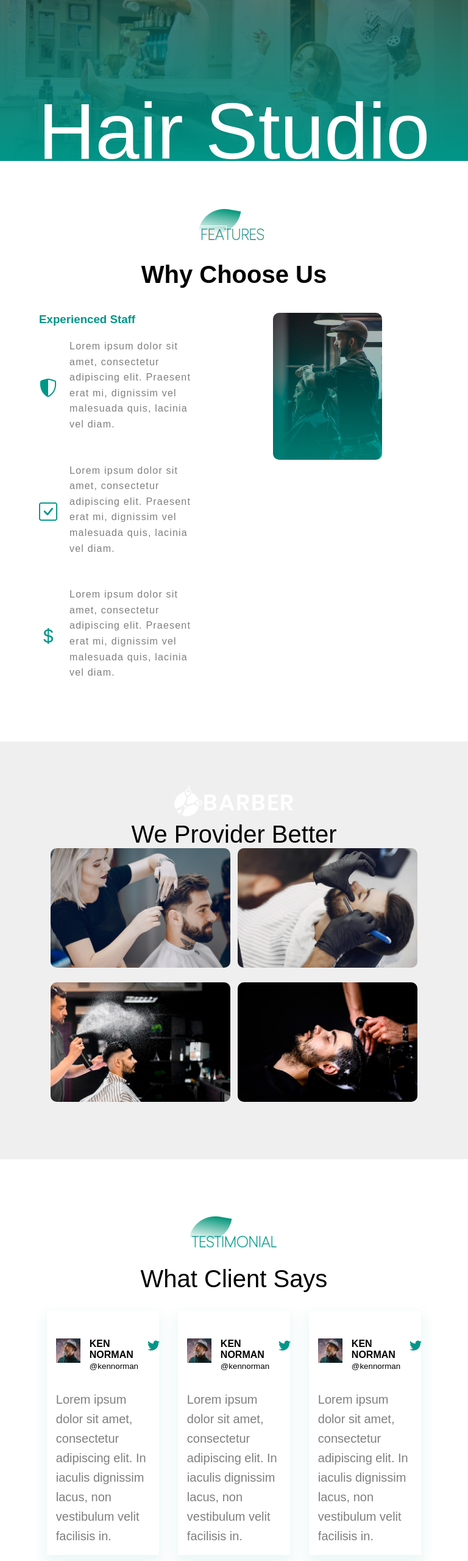
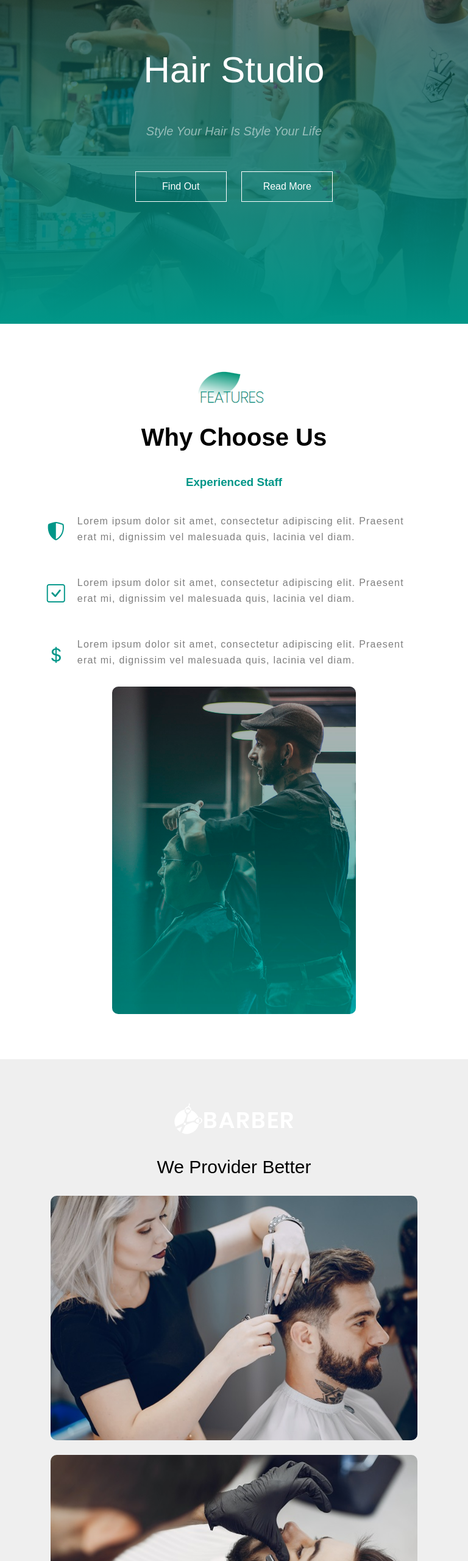
Before and after one commit to LoiHoang352/CaseStudy, a plain HTML site: page index.html in a window 768 px wide. Shown: the part 120-2680 px from the top of the page at 61% size. Drawn offline with nearby package versions, Linux system fonts and the light colour scheme.

Commit message:
complete responsive

```diff
--- /dev/null
+++ b/css/responsive.css
@@ -0,0 +1,84 @@
+@media screen and (min-width:768px) and (max-width:1024px){
+    .banner-content h1{
+        font-size: 100px;
+    }
+    .col-m-12{
+        width: 100%;
+    }
+    .col-m-4{
+        width: 33.33%;
+    }
+    .features-reason{
+        display: flex;
+        flex-wrap: wrap;
+    }
+    .features-reason h3{
+        text-align: center;
+        padding-bottom: 20px;
+    }
+    .footer-contact h1 {
+        font-size: 50px;
+    }
+    .footer-info{
+        padding-top: 180px;
+    }
+    .footer-info h1{
+        font-size: 30px;
+    }
+    .footer-info .icon,
+    .footer-info span{
+        font-size: 20px;
+    }
+    .services-hover h3,
+    .services-hover p {
+        font-size: 14px;
+    }
+
+}
+@media screen and (max-width:768px) {
+    .banner-content h1{
+        font-size: 60px;
+    }
+    .banner-content p{
+        font-size: 20px;
+    }
+    .col-l-12{
+        width: 100%;
+    }
+    .services-act {
+        flex-basis: 98%;
+    }
+    .services-hover h3,
+    .services-hover p {
+        font-size: 14px;
+    }
+    .title-text h1{
+        padding: 30px 0;
+        font-size: 30px;
+    }
+    .feedback-user {
+        flex-wrap: wrap;
+    }
+    .feedback-heading h1{
+        font-size: 30px;
+        padding-bottom: 20px;
+    }
+    .footer-contact h1 {
+        font-size: 30px;
+
+    }
+    .footer-info{
+        padding-top: 190px;
+    }
+    .footer-info h1{
+        font-size: 20px;
+        color: #009688;
+    }
+    .footer-info .icon,
+    .footer-info span{
+        font-size: 15px;
+    }
+    .social .icon {
+        font-size: 20px;
+    }
+}
--- a/css/style.css
+++ b/css/style.css
@@ -6,6 +6,7 @@
 html{
     font-family: Arial, Helvetica, sans-serif;
 }
+
 h1{
     font-weight: lighter;
     font-size: 40px;
@@ -19,12 +20,16 @@ p{
     width: 50%;
 }
 .col-4 {
-    width: 33.32%;
+    width: 33.33%;
 }
+
 #banner {
-    padding-top: 50%;
+    height: auto;
     background: linear-gradient(rgba(0,0,0,0.5),#009688), url(/images/images/banner.jpg) top center / cover no-repeat;
+    padding: 200px 0;
     z-index: -1;
+
+
 }
 #banner .logo {
     position: absolute;
@@ -35,20 +40,18 @@ p{
 .banner-content {
     width: 100%;
     text-align: center;
-    position: absolute;
-    top: 30%;
-    margin: auto;
+    bottom: 50%;
     color: #fff;
 }
 .banner-content h1 {
     font-size: 130px;
-    padding: 20px;
+    padding-bottom: 50px;
     font-weight: 100;
 }
 .banner-content p{
     font-size: 25px;
     font-style: italic;
-    margin-bottom: 20px;
+    margin-bottom: 50px;
 }
 .banner-btn a {
     text-decoration: none;
@@ -135,7 +138,8 @@ hr{
     opacity: 1;
 }
 #features {
-
+    width: 80%;
+    margin: auto;
     padding: 70px 0;
 }
 .features-heading{
@@ -144,12 +148,21 @@ hr{
 }
 .features-content {
     display: flex;
-    justify-content: space-around;
+    justify-content: space-between;
+    flex-wrap: wrap;
 }
 
 .features-img img{
     width: 70%;
+    min-width: 300px;
+    max-width: 400px;
     border-radius: 10px;
+
+}
+.features-img {
+    text-align: center;
+    margin-top: auto;
+    margin-bottom: auto;
 }
 .features-desc{
     display: flex;
@@ -231,28 +244,18 @@ small{
     z-index: -1;
 }
 .footer-contact{
-
-    padding-bottom: 90px;
-    position: absolute;
-    top: 25%;
-    left: 50%;
-    transform: translateX(-50%);
-
+    padding-top: 150px;
+    text-align: center;
 }
 .footer-contact h1 {
     font-size: 80px;
 }
 .footer-info {
-    clear: both;
-    display: flex;
-    position: absolute;
-    justify-content: space-around;
-    bottom: 20%;
-    left: 50%;
-    transform: translateX(-50%);
+    padding-top: 120px;
     width: 80%;
     margin: 0 auto;
-    flex-wrap: wrap;
+    display: flex;
+    justify-content: space-around;
 }
 .info-time{
     text-align: left;
@@ -260,6 +263,7 @@ small{
 }
 .info-place{
    text-align: right;
+
 }
 .footer-info span {
     font-size: 25px;
--- a/index.html
+++ b/index.html
@@ -4,7 +4,8 @@
     <meta charset="UTF-8">
     <meta http-equiv="X-UA-Compatible" content="IE=edge">
     <meta name="viewport" content="width=device-width, initial-scale=1.0">
-    <link rel="stylesheet" href="/css/style.css">
+    <link rel="stylesheet" href="./css/style.css">
+    <link rel="stylesheet" href="./css/responsive.css">
     <link rel="stylesheet" href="https://cdn.jsdelivr.net/npm/bootstrap-icons@1.8.1/font/bootstrap-icons.css">
     <title>Document</title>
 </head>
@@ -13,14 +14,11 @@
         <img src="/images/images/logo.png" alt="" class="logo">
         <div class="banner-content">
             <h1>Hair Studio</h1>
-            <p style="font-weight: 100;">Style Your Hair Is Style Your Life</p>
+            <p >Style Your Hair Is Style Your Life</p>
             <div class="banner-btn">
                 <a href="#"><span></span> Find Out</a>
                 <a href="#"><span></span> Read More</a>
-
-
             </div>
-
         </div>
     </div>
     <div id="features">
@@ -30,10 +28,10 @@
             <h2 style="font-size: 40px;">Why Choose Us</h2>
         </div>
         <div class="features-content">
-            <div class="features-text col-4">
+            <div class="features-text col-4 col-m-12 col-l-12">
                 <div class="features-reason">
-                    <h3 style="color: #009688;">Experienced Staff</h3>
-                    <div class="features-desc">
+                    <h3 style="color: #009688;" class="col-m-12 col-l-12" >Experienced Staff</h3>
+                    <div class="features-desc col-m-4 col-l-12">
                         <div class="features-icon">
                             <i class="bi bi-shield-shaded"></i>
                         </div>
@@ -42,7 +40,7 @@
                         </div>
 
                     </div>
-                    <div class="features-desc">
+                    <div class="features-desc col-m-4 col-l-12">
                         <div class="features-icon">
                             <i class="bi bi-check-square"></i>
                         </div>
@@ -51,7 +49,7 @@
                         </div>
 
                     </div>
-                    <div class="features-desc">
+                    <div class="features-desc col-m-4 col-l-12">
                         <div class="features-icon">
                             <i class="bi bi-currency-dollar"></i>
                         </div>
@@ -63,7 +61,7 @@
                 </div>
 
             </div>
-            <div class="features-img col-4">
+            <div class="features-img col-4 col-m-12 col-l-12">
                 <img src="/images/images/barber-man.jpg" alt="">
             </div>
         </div>
@@ -74,7 +72,7 @@
             <h1>We Provider Better</h1>
         </div>
         <div id="main">
-            <div class="services-act col-6">
+            <div class="services-act col-6 col-l-12">
                 <img src="/images/images/pic-1.jpg" alt="">
                 <div class="overlay"></div>
 
@@ -85,7 +83,7 @@
                 </div>
             </div>
 
-            <div class="services-act col-6">
+            <div class="services-act col-6 col-l-12">
                 <img src="/images/images/pic-2.jpg" alt="">
                 <div class="overlay"></div>
                 <div class="services-hover">
@@ -94,7 +92,7 @@
                     <p>Lorem ipsum dolor sit amet, consectetur adipiscing elit. In iaculis dignissim lacus, non vestibulum velit facilisis in.</p>
                 </div>
             </div>
-            <div class="services-act col-6">
+            <div class="services-act col-6 col-l-12">
                 <img src="/images/images/pic-3.jpg" alt="">
                 <div class="overlay"></div>
                 <div class="services-hover">
@@ -103,7 +101,7 @@
                     <p>Lorem ipsum dolor sit amet, consectetur adipiscing elit. In iaculis dignissim lacus, non vestibulum velit facilisis in.</p>
                 </div>
             </div>
-            <div class="services-act col-6">
+            <div class="services-act col-6 col-l-12">
                 <img src="/images/images/pic-4.jpg" alt="">
                 <div class="overlay"></div>
                 <div class="services-hover">
@@ -121,7 +119,7 @@
             <h1>What Client Says</h1>
         </div>
         <div class="feedback-user">
-            <div class="person ">
+            <div class="person col-l-12">
                 <div class="user-info">
                     <img src="/images/images/img-1.jpg" alt="">
                     <div class="user-name">
@@ -136,7 +134,7 @@
 
 
             </div>
-            <div class="person ">
+            <div class="person col-l-12">
                 <div class="user-info">
                     <img src="/images/images/img-1.jpg" alt="">
                     <div class="user-name">
@@ -151,7 +149,7 @@
 
 
             </div>
-            <div class="person ">
+            <div class="person col-l-12">
                 <div class="user-info">
                     <img src="/images/images/img-1.jpg" alt="">
                     <div class="user-name">
@@ -175,6 +173,7 @@
             <h1>Visit Shop Today</h1>
         </div>
         <div class="footer-info">
+
             <div class="info-time">
                 <h1>Openning Hours</h1>
                <i class="bi bi-alarm icon"></i> <span>Monday to Friday - 9am to 9pm</span> <br>
```
